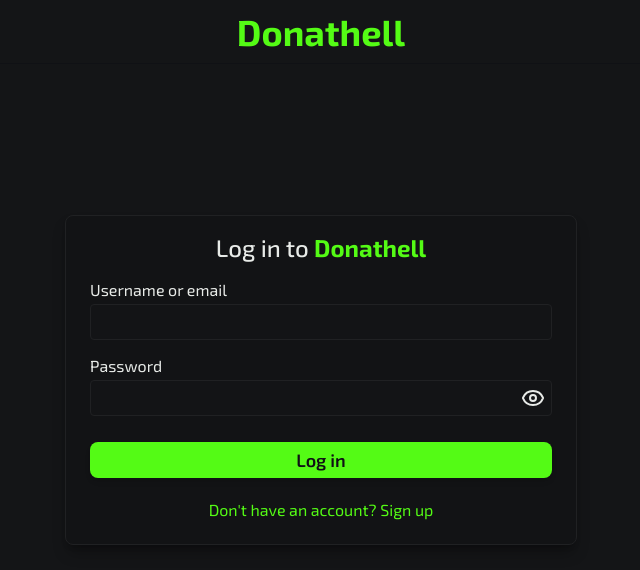
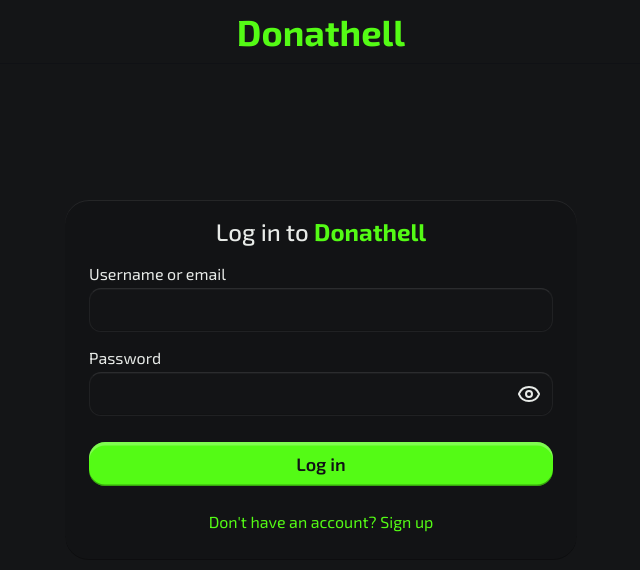
Before and after one commit to DolgopolovArseniy/diplom-front, a React (Vite) app: page /login in a window 1280 px wide. Shown: the top 570 px of the page, without its empty margins (319-959 px from the left). Built offline with nearby package versions, Linux system fonts and the light colour scheme.

Commit message:
change UI style to liquid glas

```diff
--- a/src/components/common/CurrencyList.jsx
+++ b/src/components/common/CurrencyList.jsx
@@ -13,7 +13,7 @@ function CurrencyList({
         (cur) => (
           <li
             key={cur.code}
-            className={`flex items-center justify-start px-4 gap-4 cursor-pointer hover:bg-[#101112] hover:text-[#f7f8f7] duration-200 py-1 rounded-sm ${selectedCurrency.code === cur.code ? "bg-[#101112]" : ""}`}
+            className={`flex items-center justify-start px-4 gap-4 cursor-pointer hover:bg-white/5 hover:text-[#f7f8f7] duration-200 py-1 rounded-xl ${selectedCurrency.code === cur.code ? "bg-white/5" : ""}`}
             onClick={() => {
               setSelectedCurrency(cur);
               setIsOpen(!isOpen);
--- a/src/components/common/CurrencySelect.jsx
+++ b/src/components/common/CurrencySelect.jsx
@@ -1,5 +1,5 @@
 import { ChevronDown } from "lucide-react";
-
+import "../../glass.css";
 import CurrencyList from "./CurrencyList";
 import { useClickOutside } from "../../hooks/useClickOutside";
 
@@ -10,7 +10,7 @@ function CurrencySelect({ selectedCurrency, setSelectedCurrency }) {
     <div ref={ref} className="relative flex flex-col gap-1">
       <label className="text-sm text-[#c1c2c1]">Currency</label>
       <button
-        className={`bg-[#131416] rounded-md pl-2 pr-1 h-9 border border-[#202123] flex items-center justify-around cursor-pointer hover:bg-[#101112] hover:text-[#f7f8f7] duration-100 w-38 ${isOpen && "ring-4 ring-donathell-main"}`}
+        className={`bg-[#131416] rounded-xl pl-2 pr-1 h-11 border border-[#202123] flex items-center justify-around cursor-pointer hover:bg-[#101112] hover:text-[#f7f8f7] duration-100 w-38 glass-input`}
         onClick={() => setIsOpen(!isOpen)}
       >
         <img
@@ -26,7 +26,7 @@ function CurrencySelect({ selectedCurrency, setSelectedCurrency }) {
       </button>
 
       <div
-        className={`overflow-hidden absolute z-10 top-17 left-1/2 -translate-x-1/2 bg-[#131416] rounded-lg w-40 border border-[#202123] ${isOpen ? "opacity-100 max-h-100" : "opacity-0 max-h-0"} transition-all duration-200`}
+        className={`overflow-hidden absolute z-10 top-18.5 left-1/2 -translate-x-1/2 rounded-2xl w-40 ${isOpen ? "opacity-100 max-h-100" : "opacity-0 max-h-0"} transition-all duration-200 glass-dropdown`}
       >
         <p className="font-light mx-1.5 pb-0.5 border-b border-[#2c2c2e]">
           Crypto
--- a/src/components/common/NavList.jsx
+++ b/src/components/common/NavList.jsx
@@ -2,15 +2,23 @@ import { NavLink } from "react-router";
 
 export default function NavList({ navLinks }) {
   const navLinkClassName = ({ isActive }) =>
-    `flex gap-2 items-center hover:bg-[#101112] duration-200 p-1.5 -ml-1.5 rounded-md ${
-      isActive ? "text-donathell-main" : ""
+    `flex gap-2 items-center hover:bg-[#101112] duration-200 p-2.5 -ml-1.5 rounded-xl ${
+      isActive ? "bg-[#101112] glass-nav-active" : ""
     }`;
 
   return (
     <ul className="flex flex-col gap-1">
       {navLinks.map((link) => (
         <NavLink key={link.to} to={link.to} className={navLinkClassName}>
-          <link.icon size={28} /> {link.label}
+          {({ isActive }) => (
+            <>
+              <link.icon
+                size={28}
+                className={isActive ? "text-donathell-main" : ""}
+              />
+              {link.label}
+            </>
+          )}
         </NavLink>
       ))}
     </ul>
--- a/src/components/form/AuthForm.jsx
+++ b/src/components/form/AuthForm.jsx
@@ -1,11 +1,12 @@
 import { Link } from "react-router";
+import "../../glass.css";
 
 export default function AuthForm({ isLoading, type, children, ...props }) {
   const isSignup = type === "signup";
   return (
     <form
       {...props}
-      className="w-full placeholder-[#c7ccc8a8] bg-[#121315] rounded-lg resize-none px-6 py-4 focus:outline-none shadow-lg/30 border-x border border-[#202123] mb-20 flex flex-col items-stretch gap-3.5"
+      className="w-full placeholder-[#c7ccc8a8] bg-[#121315] rounded-3xl resize-none px-6 py-4 focus:outline-none shadow-lg/30 glass mb-20 flex flex-col items-stretch gap-3.5"
     >
       <h2 className="font-medium text-2xl self-center">
         {isSignup ? "Sign up" : "Log in"} to{" "}
@@ -14,14 +15,14 @@ export default function AuthForm({ isLoading, type, children, ...props }) {
       {children}
       <button
         type="submit"
-        className={`mt-3 rounded-lg text-lg ${isLoading ? "cursor-not-allowed" : "cursor-pointer"} duration-200 shadow-md bg-donathell-main text-[#101115] font-semibold h-9 hover:bg-[#32970d] disabled:bg-[#363739]`}
+        className={`mt-3 rounded-2xl text-lg ${isLoading ? "cursor-not-allowed" : "cursor-pointer"} duration-200  bg-donathell-main text-[#101115] font-semibold h-11 hover:bg-[#32970d] disabled:bg-[#363739] glass-button`}
         disabled={isLoading}
       >
         {isSignup ? "Sign up" : "Log in"}
       </button>
       <Link
         to={`/${isSignup ? "login" : "signup"}`}
-        className="hover:bg-[#555658] hover:text-donathell-secondary rounded-lg flex items-center justify-center text-donathell-main h-9 duration-200"
+        className="hover:bg-[#555658] hover:text-donathell-secondary rounded-2xl flex items-center justify-center text-donathell-main h-11 duration-200"
       >
         {isSignup
           ? "Have an account? Log in"
--- a/src/components/form/AuthFormInput.jsx
+++ b/src/components/form/AuthFormInput.jsx
@@ -10,7 +10,7 @@ export default function AuthFormInput({ isPassword, ...props }) {
       {isPassword && (
         <button
           type="button"
-          className="cursor-pointer hover:bg-[#555658] rounded-full duration-100 absolute right-1 top-1/2 -translate-y-1/2 p-0.75"
+          className="cursor-pointer hover:bg-[#555658] rounded-full duration-100 absolute right-1 top-1/2 -translate-y-1/2 p-2"
           onClick={() => setShowPassword(!showPassword)}
         >
           {showPassword ? <EyeOff size={24} /> : <Eye size={24} />}
--- a/src/components/ui/Input.jsx
+++ b/src/components/ui/Input.jsx
@@ -1,3 +1,5 @@
+import "../../glass.css";
+
 export default function Input({
   className = "",
   type = "text",
@@ -7,9 +9,10 @@ export default function Input({
   const inputType = showPassword ? "password" : type;
   return (
     <input
-      className={`bg-[#131416] rounded-sm outline-none placeholder-[#c7ccc8a8]
-                  border border-[#202123] h-9 focus:ring-4 focus:ring-donathell-main
-                  duration-100 text-donathell-secondary
+      autoComplete="off"
+      className={`bg-[#131416] rounded-xl outline-none placeholder-[#c7ccc8a8]
+                  border border-[#202123] h-11
+                  duration-100 text-donathell-secondary glass-input
                   ${showPassword ? "font-mono" : ""}
                   ${className}`}
       type={inputType}
--- /dev/null
+++ b/src/glass.css
@@ -0,0 +1,56 @@
+.glass-input {
+  border-top-color: rgba(255, 255, 255, 0.1);
+  box-shadow:
+    0 0.5px 0 rgba(255, 255, 255, 0.07) inset,
+    0 -0.5px 0 rgba(0, 0, 0, 0.25) inset;
+}
+
+.glass-button {
+  border-top-color: rgba(255, 255, 255, 0.3);
+  box-shadow:
+    0 3.5px 0 rgba(255, 255, 255, 0.25) inset,
+    0 -1.6px 0 rgba(0, 0, 0, 0.35) inset;
+}
+.glass-button:focus {
+  border-top-color: rgba(255, 255, 255, 0.3);
+  box-shadow:
+    0 3.5px 0 rgba(255, 255, 255, 0.25) inset,
+    0 -1.6px 0 rgba(0, 0, 0, 0.35) inset,
+    0 0 6px 2px rgba(82, 251, 21, 0.945);
+  outline: none;
+}
+
+.glass-input:focus {
+  box-shadow:
+    0 1px 0 rgba(255, 255, 255, 0.07) inset,
+    0 -1px 0 rgba(0, 0, 0, 0.25) inset,
+    0 0 6px 2px rgba(82, 251, 21, 0.945);
+  outline: none;
+}
+
+.glass-dropdown {
+  background: rgba(19, 20, 22, 0.7);
+  backdrop-filter: blur(20px) saturate(1.6);
+  -webkit-backdrop-filter: blur(20px) saturate(1.6);
+  border: 1px solid rgba(255, 255, 255, 0.1);
+  border-top-color: rgba(255, 255, 255, 0.18);
+  box-shadow:
+    0 1px 0 rgba(255, 255, 255, 0.07) inset,
+    0 -1px 0 rgba(0, 0, 0, 0.25) inset,
+    0 0px 8px rgba(0, 0, 0, 0.5);
+}
+
+.glass {
+  border-top-color: rgba(255, 255, 255, 0.12);
+  box-shadow:
+    0 1px 0 rgba(255, 255, 255, 0.08) inset,
+    0 -1px 0 rgba(0, 0, 0, 0.3) inset;
+}
+
+.glass-nav-active {
+  border: 1px solid #202123;
+  border-top-color: rgba(255, 255, 255, 0.12);
+  box-shadow:
+    0 1px 0 rgba(255, 255, 255, 0.08) inset,
+    0 -1px 0 rgba(0, 0, 0, 0.3) inset;
+}
--- a/src/index.css
+++ b/src/index.css
@@ -9,6 +9,11 @@
   --color-donathell-secondary: #e8ebe8;
 }
 
+*:focus {
+  outline: none;
+  box-shadow: 0 0 6px 2px rgba(82, 251, 21, 0.945);
+}
+
 input[type="number"]::-webkit-inner-spin-button,
 input[type="number"]::-webkit-outer-spin-button {
   display: none;
--- a/src/pages/DonationsPage.jsx
+++ b/src/pages/DonationsPage.jsx
@@ -1,4 +1,5 @@
 import { useLoaderData } from "react-router";
+import "../glass.css";
 
 export default function DonationsPage() {
   const transactions = useLoaderData();
@@ -26,8 +27,8 @@ export default function DonationsPage() {
           <span>{transactions.length} total</span>
         </div>
         {transactions.length > 0 ? (
-          <div className="rounded-lg border border-[#202123] overflow-hidden shadow-lg/15">
-            <table className="w-full bg-[#121315]">
+          <div className="rounded-3xl bg-[#121315] border border-[#202123] overflow-hidden shadow-lg/15">
+            <table className="w-full  glass">
               <thead>
                 <tr className="border-b border-[#101115]">
                   <th className={thClassName}>Donor</th>
@@ -53,7 +54,7 @@ export default function DonationsPage() {
                       {formatDate(t.transactionDate)}
                     </td>
                     <td className={tdClassName}>
-                      <span className="border border-[#202123] px-2 py-1 rounded-full">
+                      <span className="border border-[#202123] px-2 py-1 rounded-full glass">
                         {t.currency}
                       </span>
                     </td>
--- a/src/router.jsx
+++ b/src/router.jsx
@@ -42,12 +42,17 @@ const router = createBrowserRouter([
             path: "/donations",
             element: <DonationsPage />,
             loader: async () => {
+              const token = localStorage.getItem("token");
+              if (!token) return redirect("/login");
+
               try {
                 const transactions = await getTransactions();
                 return transactions;
               } catch (err) {
                 if (err.response?.status === 404) {
                   return redirect("/404");
+                } else if (err.response?.status === 401) {
+                  return redirect("/login");
                 }
                 throw err;
               }
```
Also changed, not shown: src/components/common/Header.jsx (+5 -5 lines), src/pages/DonatePage.jsx (+4 -4 lines).
